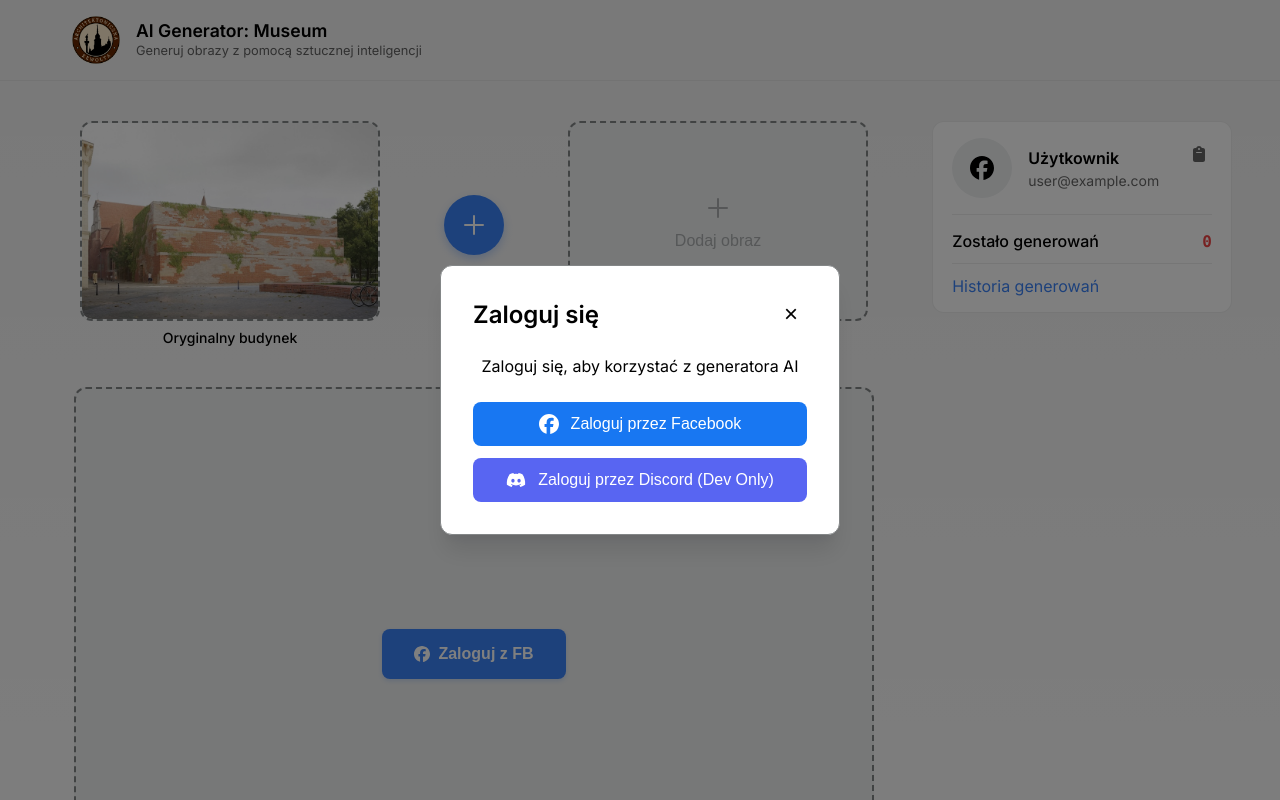
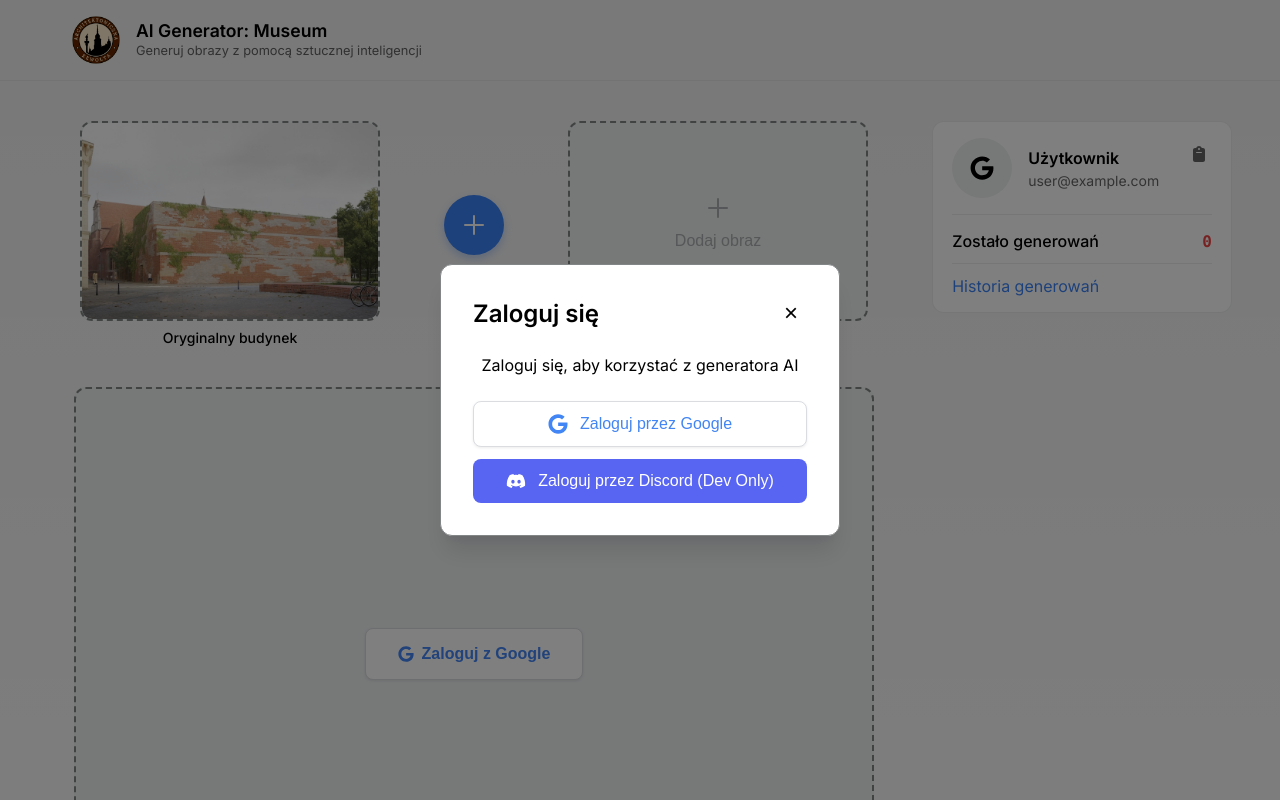
Before and after one commit to raburski/rewolta, a Next.js app: page /ai/museum in a window 1280 px wide. Both pictures are taken after a click on the button "Dodaj obraz". Shown: the top 800 px of the page. Built offline with nearby package versions, Linux system fonts and the light colour scheme; no server answers.

Commit message:
feat: google sign in

```diff
--- a/src/app/ai/museum/AIGenerator.module.css
+++ b/src/app/ai/museum/AIGenerator.module.css
@@ -555,7 +555,7 @@
 	align-items: center;
 	gap: 0.5rem;
 	padding: 1rem 2rem;
-	background: #3b82f6;
+	background: #4285f4;
 	color: white;
 	border: none;
 	border-radius: 8px;
@@ -563,15 +563,29 @@
 	font-weight: 600;
 	cursor: pointer;
 	transition: all 0.2s ease;
-	box-shadow: 0 2px 4px rgba(59, 130, 246, 0.2);
+	box-shadow: 0 2px 4px rgba(66, 133, 244, 0.2);
 	position: relative;
 	z-index: 1;
 }
 
 .generateButton:hover:not(:disabled) {
-	background: #2563eb;
+	background: #3367d6;
 	transform: translateY(-1px);
-	box-shadow: 0 4px 8px rgba(59, 130, 246, 0.3);
+	box-shadow: 0 4px 8px rgba(66, 133, 244, 0.3);
+}
+
+/* Google login button specific styles */
+.generateButton.googleLoginButton {
+	background: white;
+	color: #4285f4;
+	border: 1px solid #dadce0;
+	box-shadow: 0 1px 3px rgba(0, 0, 0, 0.08);
+}
+
+.generateButton.googleLoginButton:hover:not(:disabled) {
+	background: #f8f9fa;
+	box-shadow: 0 2px 6px rgba(0, 0, 0, 0.12);
+	transform: translateY(-1px);
 }
 
 .generateButton:disabled {
@@ -686,7 +700,7 @@
 	border-radius: 8px;
 }
 
-.facebookIcon {
+.googleIcon {
 	width: 16px;
 	height: 16px;
 }
--- a/src/app/ai/museum/AIGenerator.tsx
+++ b/src/app/ai/museum/AIGenerator.tsx
@@ -1,8 +1,8 @@
 'use client'
 
 import { useState, useRef, useEffect } from 'react'
-import { useSession } from 'next-auth/react'
-import { FaFacebook, FaWandMagicSparkles, FaDownload, FaClipboard } from 'react-icons/fa6'
+import { useSession, signIn } from 'next-auth/react'
+import { FaGoogle, FaFacebook, FaWandMagicSparkles, FaDownload, FaClipboard } from 'react-icons/fa6'
 import { IoAdd } from 'react-icons/io5'
 import { FaExternalLinkAlt } from 'react-icons/fa'
 import { processImageFile } from '@/lib/imageUtils'
@@ -354,12 +354,12 @@
 							)}
 							{!isGenerating && !generatedImageData && status === 'unauthenticated' && (
 								<button
-									className={`${styles.generateButton} ${isGenerating ? styles.generating : ''}`}
-									onClick={onOpenLoginModal}
+									className={`${styles.generateButton} ${styles.googleLoginButton} ${isGenerating ? styles.generating : ''}`}
+									onClick={() => signIn('google', { callbackUrl: '/ai/museum' })}
 									disabled={isGenerating}
 								>
-									<FaFacebook className={styles.facebookIcon} />
-									Zaloguj z FB
+									<FaGoogle className={styles.googleIcon} />
+									Zaloguj z Google
 								</button>
 							)}
 							{!isGenerating && generatedImageData && (
@@ -391,7 +391,7 @@
 								/>
 							) : (
 								<div className={styles.avatarPlaceholder}>
-									<FaFacebook className={styles.avatarIcon} />
+									<FaGoogle className={styles.avatarIcon} />
 								</div>
 							)}
 						</div>
--- a/src/app/ai/museum/SignInModal.module.css
+++ b/src/app/ai/museum/SignInModal.module.css
@@ -96,25 +96,28 @@
 	gap: 0.75rem;
 }
 
-.facebookButton {
+.googleButton {
 	display: flex;
 	align-items: center;
 	justify-content: center;
 	gap: 0.75rem;
 	width: 100%;
 	padding: 0.75rem 1.5rem;
-	background: #1877f2;
-	color: white;
-	border: none;
+	background: white;
+	color: #4285f4;
+	border: 1px solid #dadce0;
 	border-radius: 8px;
 	font-size: 1rem;
 	font-weight: 500;
 	cursor: pointer;
-	transition: background-color 0.2s;
+	transition: all 0.2s ease;
+	box-shadow: 0 1px 3px rgba(0, 0, 0, 0.08);
 }
 
-.facebookButton:hover {
-	background: #166fe5;
+.googleButton:hover {
+	background: #f8f9fa;
+	box-shadow: 0 2px 6px rgba(0, 0, 0, 0.12);
+	transform: translateY(-1px);
 }
 
 .discordButton {
@@ -138,7 +141,7 @@
 	background: #4752c4;
 }
 
-.facebookIcon {
+.googleIcon {
 	width: 20px;
 	height: 20px;
 }
--- a/src/app/ai/museum/SignInModal.tsx
+++ b/src/app/ai/museum/SignInModal.tsx
@@ -1,7 +1,7 @@
 'use client'
 
 import { signIn } from 'next-auth/react'
-import { FaFacebook } from 'react-icons/fa6'
+import { FaGoogle } from 'react-icons/fa6'
 import { FaDiscord } from 'react-icons/fa6'
 import styles from './SignInModal.module.css'
 
@@ -15,8 +15,8 @@
 
 	const isDevelopment = process.env.NODE_ENV === 'development'
 
-	const handleFacebookLogin = () => {
-		signIn('facebook', { callbackUrl: '/ai/museum' })
+	const handleGoogleLogin = () => {
+		signIn('google', { callbackUrl: '/ai/museum' })
 	}
 
 	const handleDiscordLogin = () => {
@@ -37,9 +37,9 @@
 						Zaloguj się, aby korzystać z generatora AI
 					</p>
 					<div className={styles.buttonContainer}>
-						<button className={styles.facebookButton} onClick={handleFacebookLogin}>
-							<FaFacebook className={styles.facebookIcon} />
-							Zaloguj przez Facebook
+						<button className={styles.googleButton} onClick={handleGoogleLogin}>
+							<FaGoogle className={styles.googleIcon} />
+							Zaloguj przez Google
 						</button>
 						{isDevelopment && (
 							<button className={styles.discordButton} onClick={handleDiscordLogin}>
--- a/src/lib/auth.ts
+++ b/src/lib/auth.ts
@@ -1,12 +1,12 @@
 import NextAuth from 'next-auth'
-import FacebookProvider from 'next-auth/providers/facebook'
+import GoogleProvider from 'next-auth/providers/google'
 import DiscordProvider from 'next-auth/providers/discord'
 
 export const authOptions = {
 	providers: [
-		FacebookProvider({
-			clientId: process.env.FACEBOOK_CLIENT_ID!,
-			clientSecret: process.env.FACEBOOK_CLIENT_SECRET!,
+		GoogleProvider({
+			clientId: process.env.GOOGLE_CLIENT_ID!,
+			clientSecret: process.env.GOOGLE_CLIENT_SECRET!,
 		}),
 		DiscordProvider({
 			clientId: process.env.DISCORD_CLIENT_ID!,
```
Also changed, not shown: src/app/auth/signin/SignInButtons.tsx (+8 -5 lines), 1 other file (tests, documents, lock files or other folders).
